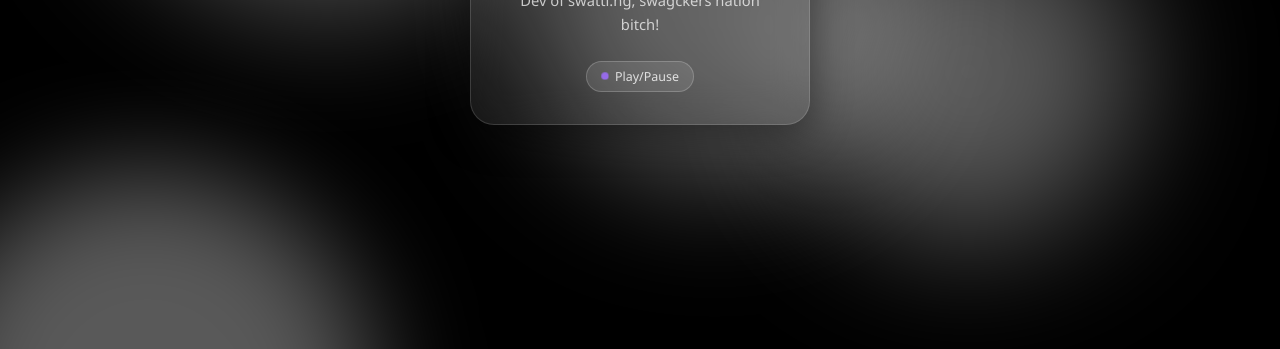
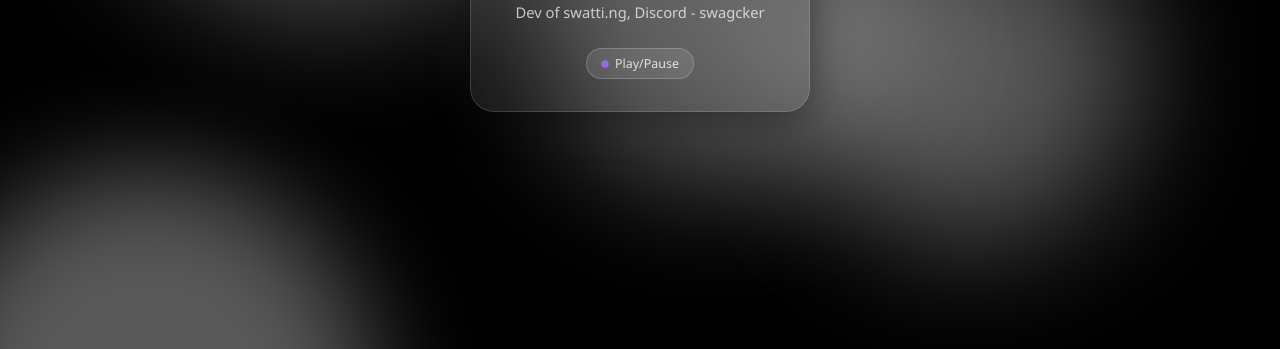
Before and after one commit to swattingsite/swatting, a plain HTML site: page z/index.html in a window 1280 px wide. Shown: the part 451-800 px from the top of the page. Drawn offline with Linux system fonts and the light colour scheme.

Commit message:
Update index.html

```diff
--- a/z/index.html
+++ b/z/index.html
@@ -177,7 +177,7 @@
 
     <!-- Description — edit the text below -->
     <div class="desc">
-      Dev of swatti.ng, swagckers nation bitch!
+      Dev of swatti.ng, Discord - swagcker
     </div>
 
     <!-- Audio toggle button -->
```
